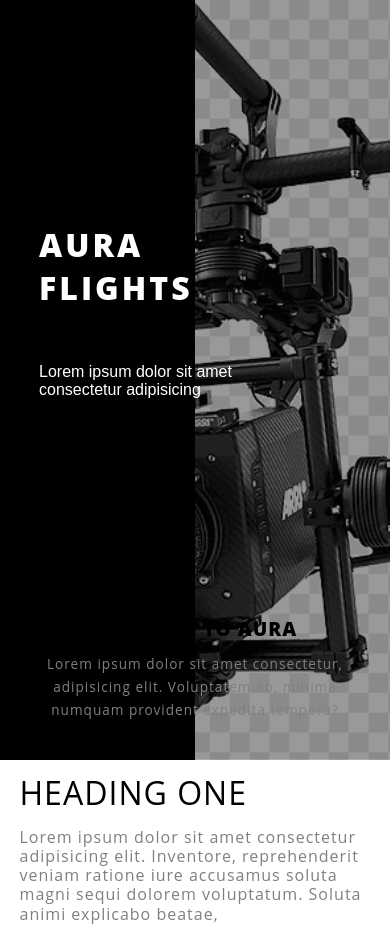
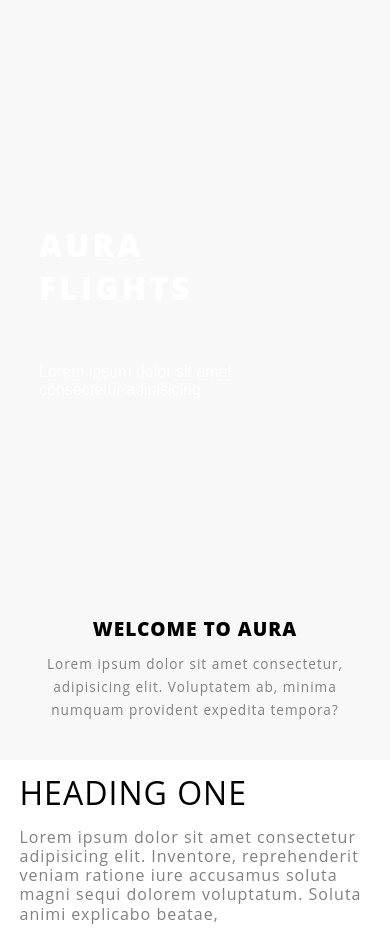
Before and after one commit to JohnClever/aura, a PHP site: page / in a window 390 px wide. Shown: the part 60-993 px from the top of the page. Run offline with PHP 8.4, Linux system fonts and the light colour scheme.

Commit message:
third comit

```diff
--- a/index.html
+++ b/index.html
@@ -32,7 +32,7 @@
                     <div class="slider">
 
                     </div>
-                    <div class="img_slider">
+                    <!-- <div class="img_slider">
                         <div class="image_slide">
 
                                 <div class="img_slide slideslide_one">
@@ -46,7 +46,7 @@
 
                             </div>
                         </div>
-                    </div>
+                    </div> -->
                 </div>
         </div>
     </header>
--- a/responsive.css
+++ b/responsive.css
@@ -1,4 +1,4 @@
-@media (max-width: 1000px){
+@media (max-width: 500px){
     *{
         margin: 0;
         padding: 0;
@@ -20,7 +20,7 @@
 
     header{
         width: 100%;
-        overflow: hidden;
+        /* overflow: hidden; */
 
     }
     header .navbar{
@@ -141,7 +141,7 @@
     .header_content .content_image{
         width: 100%;
         height: 90vh;
-        background-color: black;
+        /* background-color: black; */
         position: absolute;
         left: 50%;
         transform: translateX(-50%);
@@ -150,7 +150,7 @@
     .header_content .content_image .slider{
         display: none;
     }
-    .img_slider{
+    /* .img_slider{
         position: absolute;
         display: block;
         width: 100%;
@@ -158,9 +158,9 @@
         overflow: hidden;
         transition: .6s;
         left: 50%;
-        /* transform: translateX(-50%); */
-    }
-    .img_slider .image_slide{
+        transform: translateX(-50%);
+    } */
+    /* .img_slider .image_slide{
         position: absolute;
         width: 348%;
         height: 100%;
@@ -171,9 +171,9 @@
         height: 100%;
         position: relative;
         float: left;
-    }
+    } */
 
-    .slideslide_one{
+    /* .slideslide_one{
         background: linear-gradient(rgba(0, 0, 0, .4), rgba(0, 0, 0, .4), rgba(0, 0, 0, .4)),url(images/aerial.png);
         background-position: center;
         background-size: cover;
@@ -182,9 +182,9 @@
         background: linear-gradient(rgba(0, 0, 0, .4), rgba(0, 0, 0, .4), rgba(0, 0, 0, .4)),url(images/aerial_2.png);
         background-position: center;
         background-size: cover;
-    }
+    } */
 
-    @keyframes animate{
+    /* @keyframes animate{
         0%{
             left: 0;
         }
@@ -203,7 +203,7 @@
         100%{
             left: -200%;
         }
-    }
+    } */
 
     section{
         /* margin-top: 650px;   */
```
